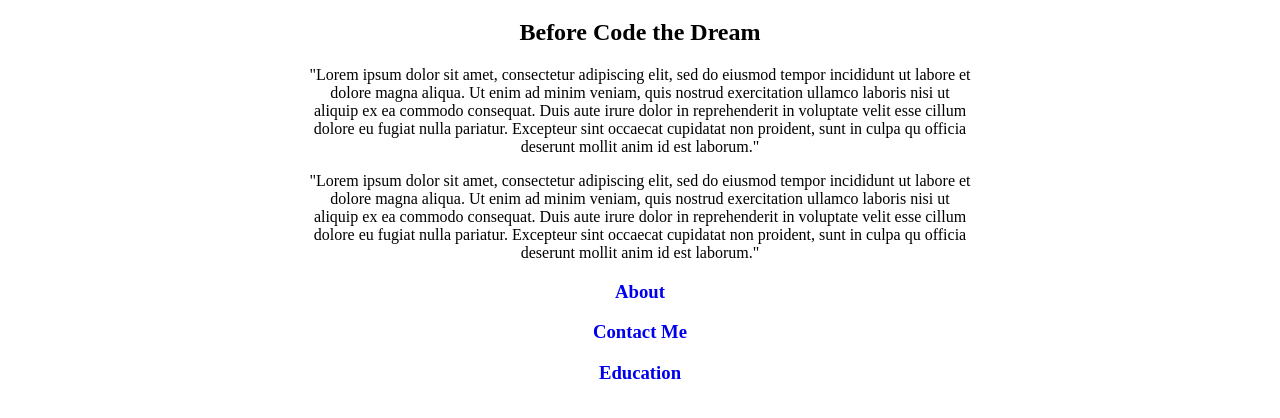
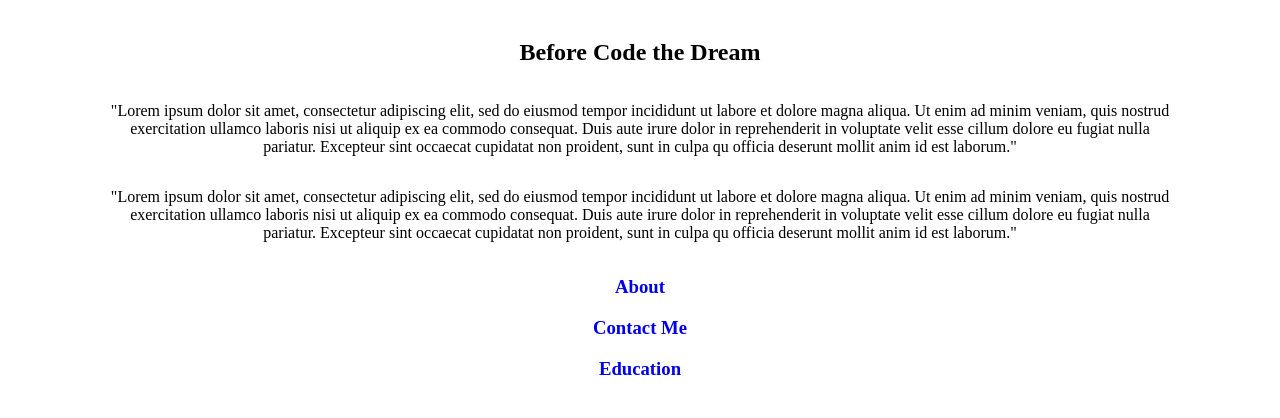
Before and after one commit to KarenBacilio/assignment-2, a plain HTML site: page index.html in a window 1280 px wide. Shown: the part 298-716 px from the top of the page. Drawn offline with Linux system fonts and the light colour scheme.

Commit message:
try to add flexbox

```diff
--- a/styles.css
+++ b/styles.css
@@ -15,9 +15,11 @@
 }
 
 .words {
+    display: flex;
     text-align: center;
-    margin-left: 300px;
-    margin-right: 300px;
+    flex-direction: column;
+    justify-content: center;
+    margin: 0 100px 0 100px;
 }
 
 a:link {
```
